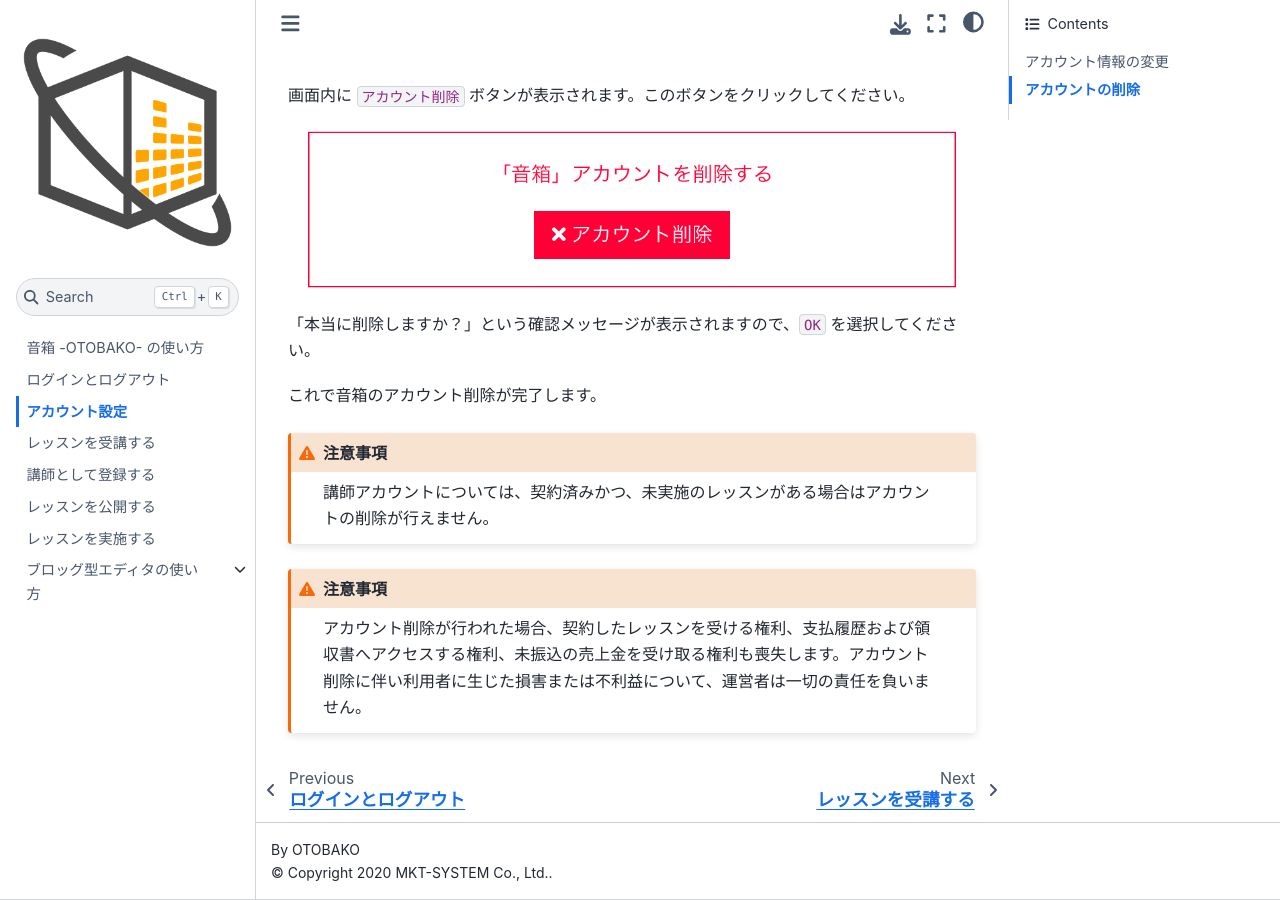
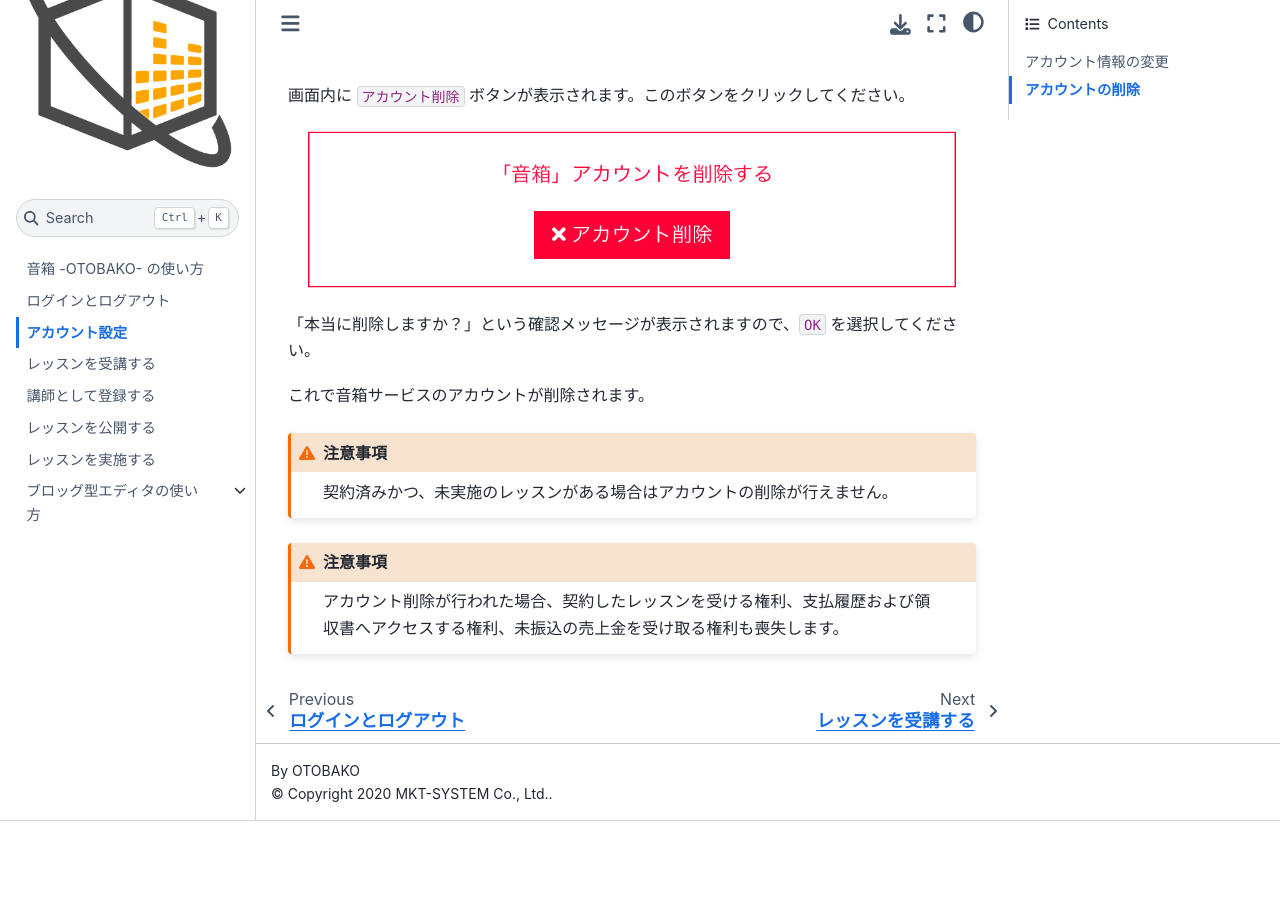
Before and after one commit to otobako/manual, a Jupyter Book: the page built from pages/account.md, in a window 1280 px wide and 900 px high, scrolled down 3880 px. Built offline with Jupyter Book 1.0.4 settings and Sphinx 7.4.7 and the Sphinx Book theme 1.1.4, drawn with Linux system fonts in a browser that asks for light colours; after the commit the page ends 4701 px from its top, so only the background shows below that.

Commit message:
文言修正

````diff
--- a/pages/account.md
+++ b/pages/account.md
@@ -49,14 +49,14 @@
 
 「本当に削除しますか？」という確認メッセージが表示されますので、`OK` を選択してください。
 
-これで音箱のアカウント削除が完了します。
+これで音箱サービスのアカウントが削除されます。
 
 ```{admonition} 注意事項
 :class: warning
-講師アカウントについては、契約済みかつ、未実施のレッスンがある場合はアカウントの削除が行えません。
+契約済みかつ、未実施のレッスンがある場合はアカウントの削除が行えません。
 ```
 
 ```{admonition} 注意事項
 :class: warning
-アカウント削除が行われた場合、契約したレッスンを受ける権利、支払履歴および領収書へアクセスする権利、未振込の売上金を受け取る権利も喪失します。アカウント削除に伴い利用者に生じた損害または不利益について、運営者は一切の責任を負いません。
+アカウント削除が行われた場合、契約したレッスンを受ける権利、支払履歴および領収書へアクセスする権利、未振込の売上金を受け取る権利も喪失します。
 ```
````
